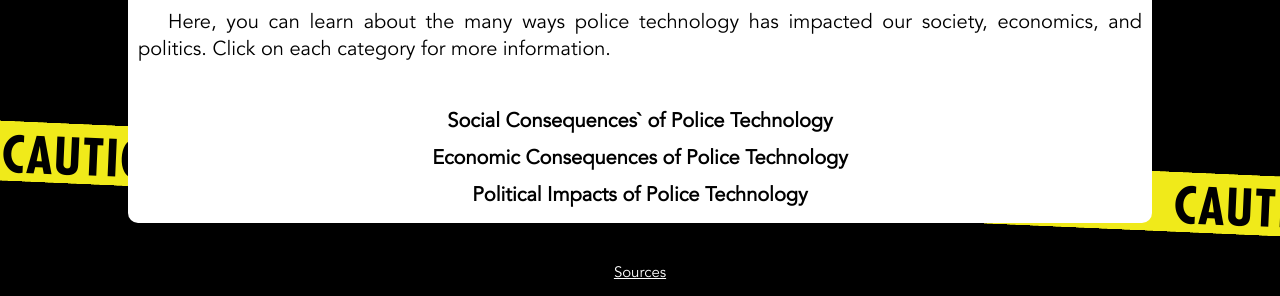
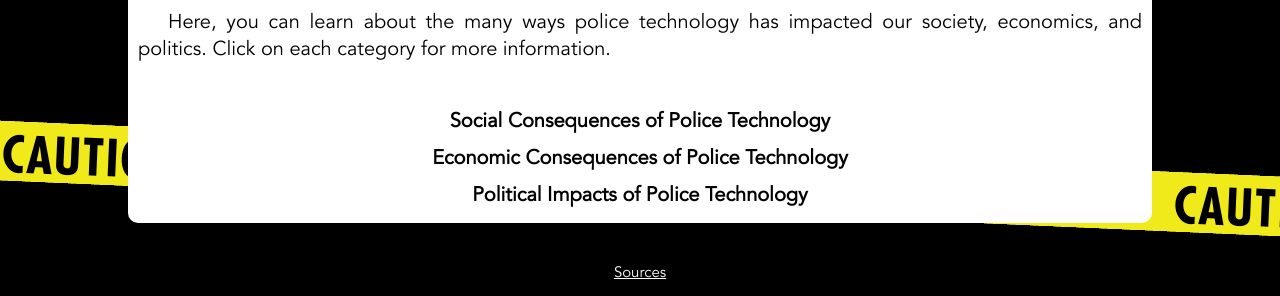
Before and after one commit to pbfy0/ToProtectAndServe, a Jekyll site: the page built from consequences.html, in a window 1280 px wide. Shown: the part 180-476 px from the top of the page. Built offline with Jekyll 4.4.1, drawn with Linux system fonts in a browser that asks for light colours.

Commit message:
minute detail

```diff
--- a/consequences.html
+++ b/consequences.html
@@ -6,7 +6,7 @@ script: consequences.js
 ---
 <div><p style="margin-bottom: 2em">Here, you can learn about the many ways police technology has impacted our society, economics, and politics. Click on each category for more information.</p></div>
 <div id="social" class="item">
-  <a href="#">Social Consequences` of Police Technology</a>
+  <a href="#">Social Consequences of Police Technology</a>
   <div>
     <p>
 The public often wonders how police technology will impact their freedoms and privacy. When the police get a new surveillance technology, many people fear the creation of a police state. In this age of texts and emails, our personal and private information is often transmitted in the form of electromagnetic waves, which allows for them to be intercepted. However, organizations that posses the capability to effectively do this are those more concerned with information gathering (spying).
```
